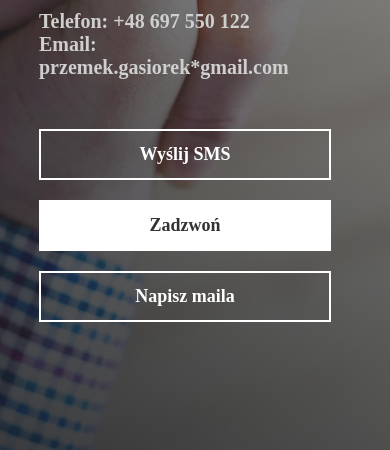
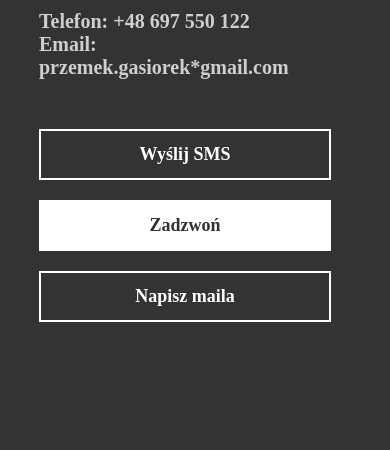
Before and after one commit to PiotrGasiorek/EST, a plain HTML site: page index.html in a window 390 px wide. Shown: the part 394-844 px from the top of the page. Drawn offline with Linux system fonts and the light colour scheme; a web font is replaced by a local one.

Commit message:
Change bg to black for mobiles

```diff
--- a/main.css
+++ b/main.css
@@ -155,6 +155,6 @@ html, body{
     }
 
     .header{
-        background-position: center right;
+        background: #333333
     }
 }
```
